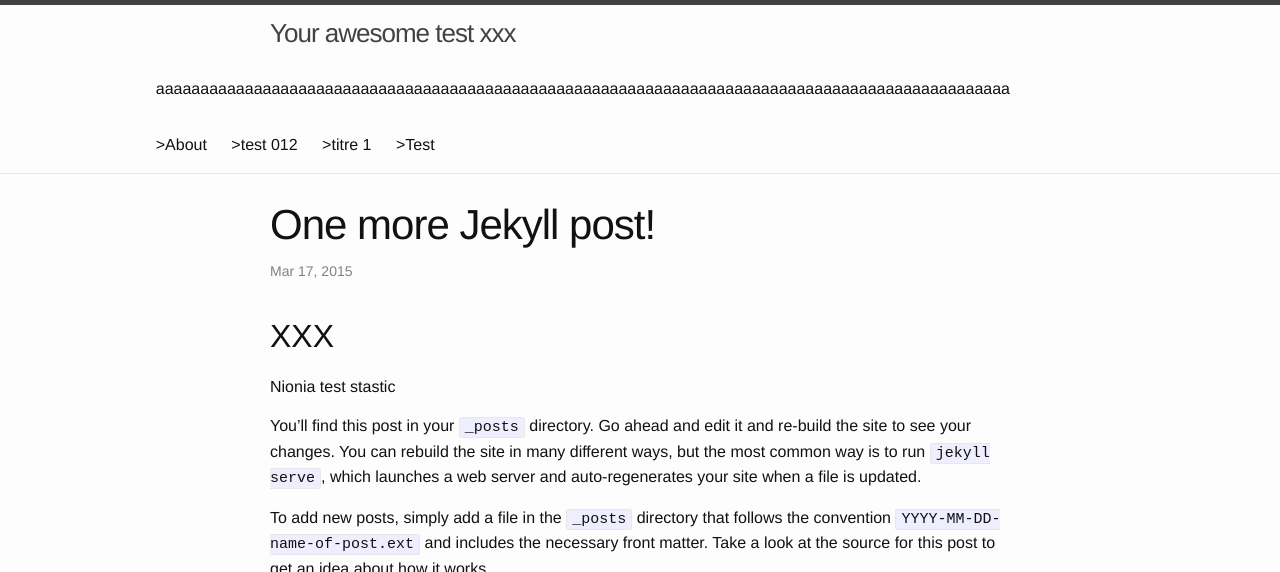
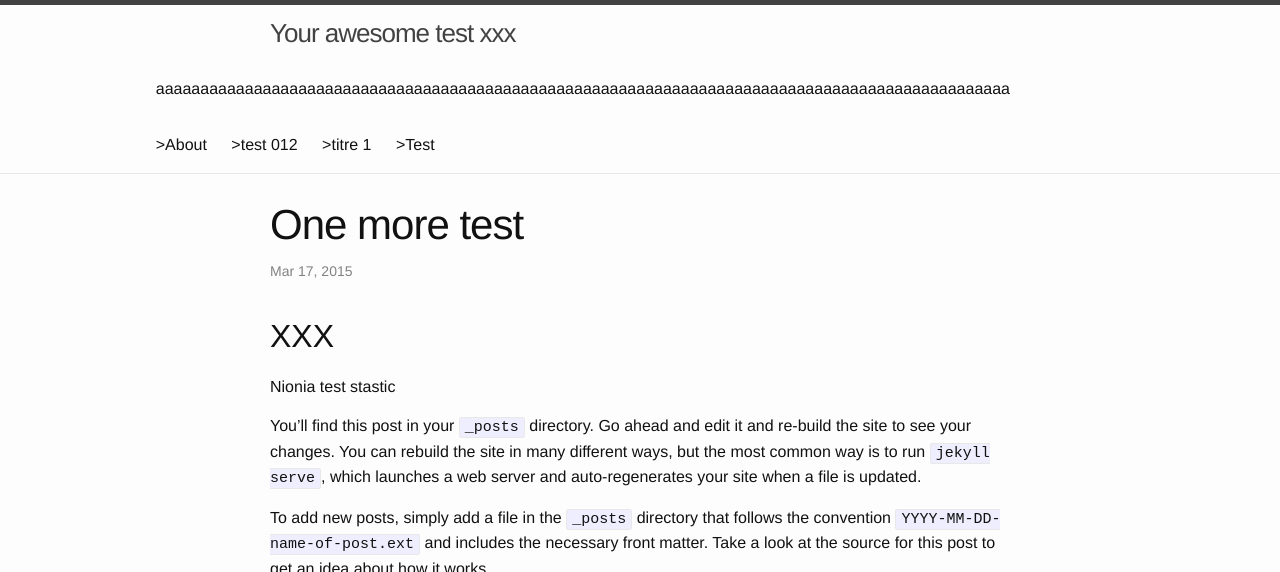
Before and after one commit to lexoyo/jekyll-tests, a Jekyll site: the page built from _posts/2015-03-17-test2.md, in a window 1280 px wide and 900 px high, cut to the strip 0-572 px from the top of the window. Built offline with Jekyll 4.4.1, drawn with Linux system fonts in a browser that asks for light colours.

Commit message:
Create _posts/2015-03-17-test2.md

```diff
--- a/_posts/2015-03-17-test2.md
+++ b/_posts/2015-03-17-test2.md
@@ -1,6 +1,6 @@
 ---
 layout: post
-title: One more Jekyll post!
+title: One more test
 date: '2015-03-17T00:35:57.000Z'
 categories: jekyll update
 
```
